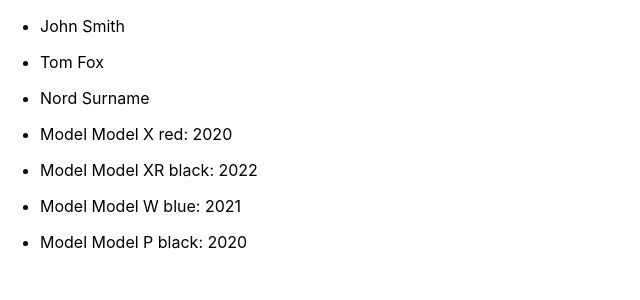
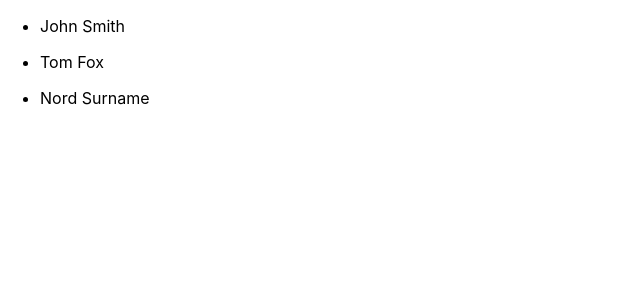
Before and after one commit to pdcourses/learn-react-pd2022, a React (Create React App) app: page / in a window 1280 px wide. Shown: the top 300 px of the page, without its empty margins (0-640 px from the left). Built offline with nearby package versions, Linux system fonts and the light colour scheme.

Commit message:
child-child. подьем состояния

```diff
--- a/src/App.js
+++ b/src/App.js
@@ -1,13 +1,10 @@
-import UserList from './Components/UserList'
-import CarList from './Components/CarList';
-
 import React from 'react'
+import UsersPage from './Components/UsersPage'
 
 export default function App() {
   return (
     <>
-    <UserList />
-    <CarList />
+     <UsersPage />
     </>
   )
 }
--- /dev/null
+++ b/src/Components/SelectedUsers/index.jsx
@@ -0,0 +1,14 @@
+import React, { Component } from 'react'
+
+export default class SelectedUsers extends Component {
+  render() {
+    const {users} = this.props;
+    const list = users.filter( u => u.isSelected);
+    //{list.map(u => <Card key={id} user={u}/>)}
+    return (
+      <ol>
+        {list.map(u => <li key={u.id}>{u.name} {u.surname}</li>)}
+      </ol>
+    )
+  }
+}
--- a/src/Components/UserList/index.jsx
+++ b/src/Components/UserList/index.jsx
@@ -1,34 +1,21 @@
 import React, { Component } from 'react'
 import Card from '../Card';
-
-const db=[
-    {id: 1, name: 'John', surname: 'Smith'},
-    {id: 2, name: 'Tom', surname: 'Fox'},
-    {id: 3, name: 'Nord', surname: 'Surname'}
-];
-
 export default class UserList extends Component {
-  constructor(props){
-    super(props);
-    this.state = {
-        users: db.map( u => ({...u, isSelected: false}))
-    }
-  }
   makeList = (u, index) => {
     const {id} = u;
     const select = () => {
-        const {users} = this.state;
+        const {users , setUsers} = this.props;
         const newUsers = [...users];
         newUsers[index] = {
             ...newUsers[index],
             isSelected: !newUsers[index].isSelected,
         };
-        this.setState({users: newUsers});
+        setUsers(newUsers);
     };
     return <Card key={id} user={u} select={select}/>;
   }
   render() {
-    const {users} = this.state;
+    const {users} = this.props;
     return (
         <ul>{users.map(this.makeList)}</ul>
     );
--- /dev/null
+++ b/src/Components/UsersPage/index.jsx
@@ -0,0 +1,28 @@
+import React, { Component } from 'react';
+import UserList from '../UserList';
+import SelectedUsers from '../SelectedUsers';
+const db=[
+    {id: 1, name: 'John', surname: 'Smith'},
+    {id: 2, name: 'Tom', surname: 'Fox'},
+    {id: 3, name: 'Nord', surname: 'Surname'}
+];
+export default class UsersPage extends  Component{
+    constructor(props){
+        super(props);
+        this.state = {
+            users: db.map( u => ({...u, isSelected: false}))
+        }
+    }
+    // функция для обновления состояния  для детей
+    setUsers = (data) => {
+        this.setState({users: data})
+    }
+  render(){
+  return (
+    <>
+        <UserList users={this.state.users} setUsers={this.setUsers}/>
+        <SelectedUsers users={this.state.users} setUsers={this.setUsers}/>
+    </>
+  )
+}
+}
```
